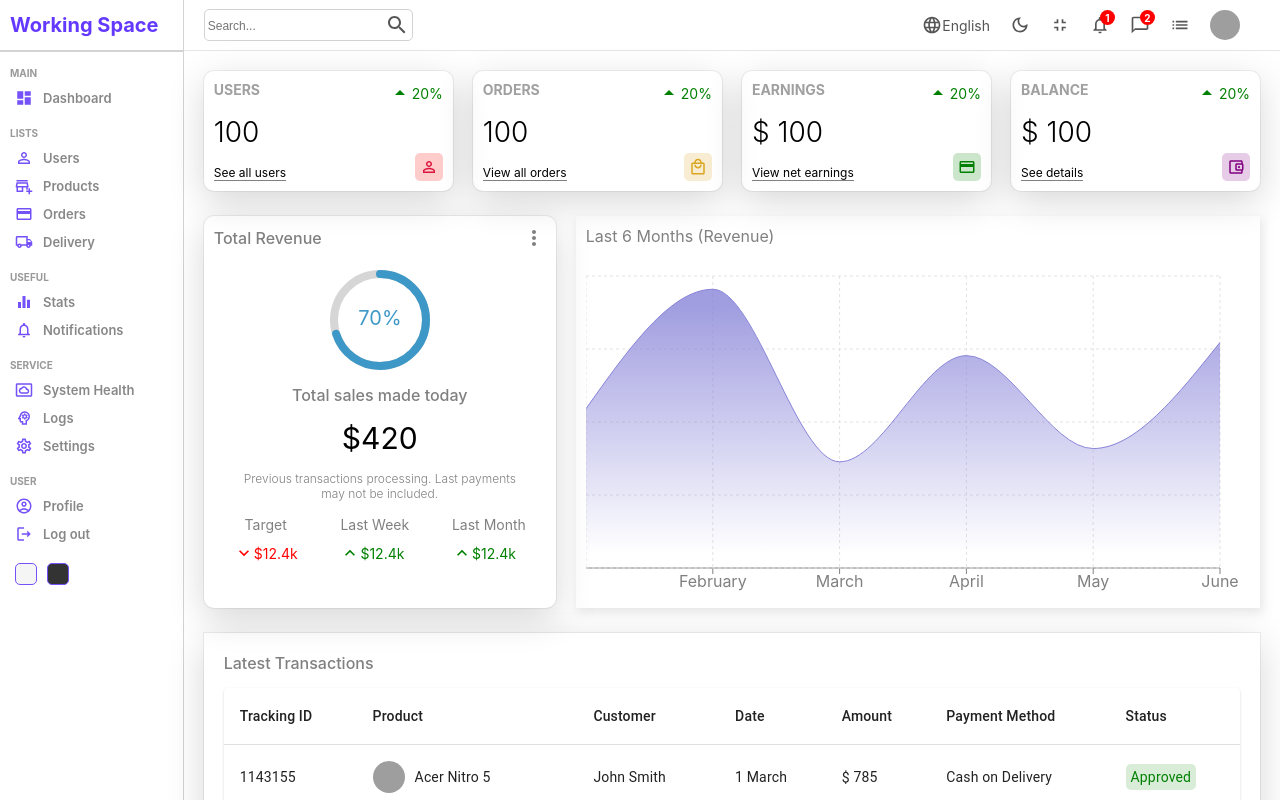
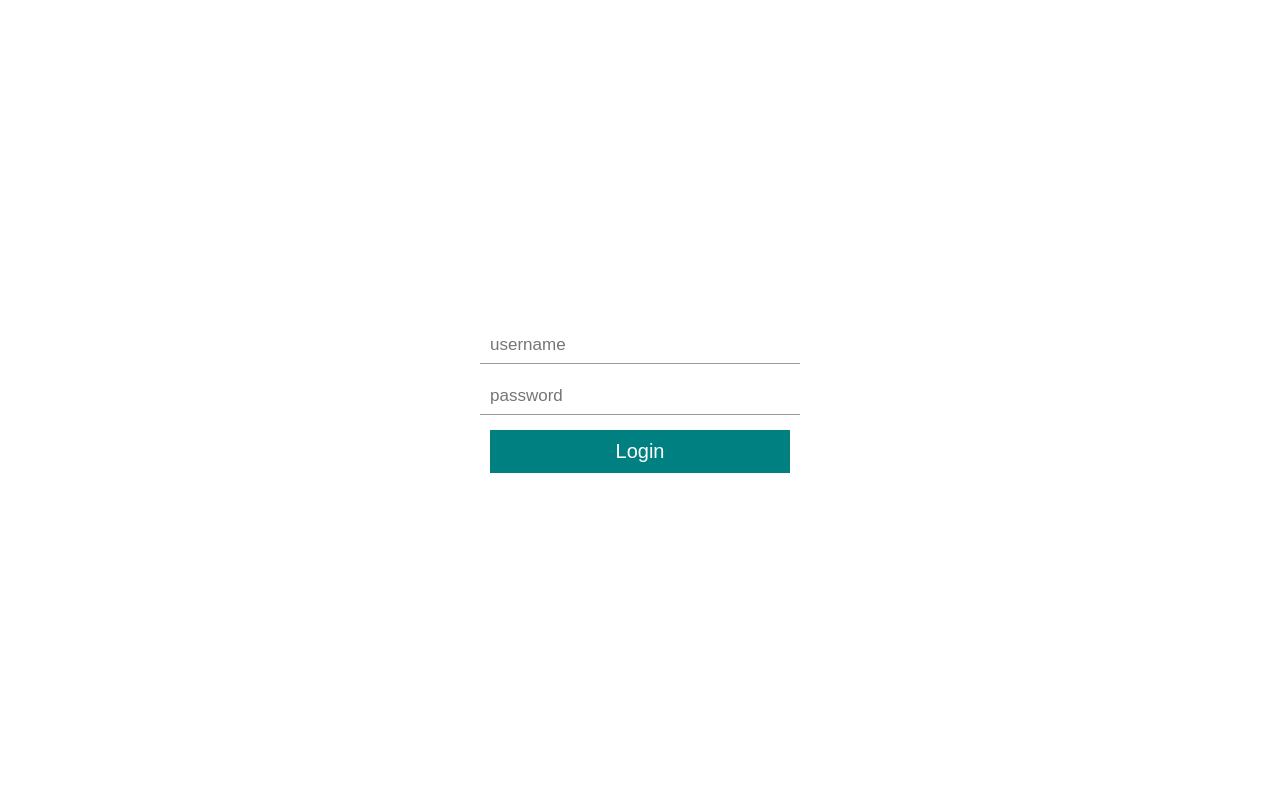
Before and after one commit to ColaCat27/adminPanelReact, a React (Create React App) app: page / in a window 1280 px wide. Shown: the top 800 px of the page. Built offline with nearby package versions, Linux system fonts and the light colour scheme; grey boxes are pictures that could not be loaded.

Commit message:
add logout

```diff
--- a/src/App.js
+++ b/src/App.js
@@ -5,38 +5,36 @@ import List from './pages/list/List';
 import Single from './pages/single/Single';
 import New from './pages/new/New';
 import './style/dark.scss';
-import {useState, useContext} from 'react';
+import { useContext} from 'react';
 import {
-  BrowserRouter as Router,
-  Switch,
   Route,
-  Link,
   Routes,
   BrowserRouter
 } from "react-router-dom";
 
 import { productInputs, userInputs } from './formSource';
 import { DarkModeContext } from './context/darkModeContext';
+import { AuthContext } from './context/authContext';
 
 function App() {
 
-  const {darkMode} = useContext(DarkModeContext);
-
+  const { darkMode } = useContext(DarkModeContext);
+  const { user } = useContext(AuthContext);
   return (
     <div className={darkMode ? "app dark" : "app"}>
       <BrowserRouter>
         <Routes>
-          <Route path="/" element={<Home/>}></Route>
-          <Route path="login" element={<Login/>}></Route>
+          <Route path="/" element={!user ? <Login/> : <Home/>}></Route>
+          <Route path="login" element={!user ? <Login/> : <Home/>}></Route>
           <Route path="users">
-            <Route index element={<List/>}></Route>
-            <Route path=":userId" element={<Single/>}></Route>
-            <Route path="new" element={<New inputs={userInputs} title="Add new user"/>}></Route>
+            <Route index element={!user ? <Login/> : <List/>}></Route>
+            <Route path=":userId" element={!user ? <Login/> : <Single/>}></Route>
+            <Route path="new" element={!user ? <Login/> : <New inputs={userInputs} title="Add new user"/>}></Route>
           </Route>
           <Route path="products">
-            <Route index element={<List/>}></Route>
-            <Route path=":userId" element={<Single/>}></Route>
-            <Route path="new" element={<New inputs={productInputs} title="Add new product"/>}></Route>
+            <Route index element={!user ? <Login/> : <List/>}></Route>
+            <Route path=":userId" element={!user ? <Login/> : <Single/>}></Route>
+            <Route path="new" element={!user ? <Login/> : <New inputs={productInputs} title="Add new product"/>}></Route>
           </Route>
         </Routes>
       </BrowserRouter>
--- a/src/components/chart/Chart.jsx
+++ /dev/null
@@ -1,64 +0,0 @@
-import './chart.scss';
-import {
-    AreaChart,
-    Area,
-    XAxis,
-    CartesianGrid,
-    Tooltip,
-    ResponsiveContainer,
-} from 'recharts';
-
-const data = [
-    { name: 'January', Total: 1200 },
-    { name: 'February', Total: 2100 },
-    { name: 'March', Total: 800 },
-    { name: 'April', Total: 1600 },
-    { name: 'May', Total: 900 },
-    { name: 'June', Total: 1700 },
-];
-
-const Chart = ({ aspect, title }) => {
-    return (
-        <div className="chart">
-            <div className="title">{title}</div>
-            <ResponsiveContainer width="100%" aspect={aspect}>
-                <AreaChart
-                    width={730}
-                    height={250}
-                    data={data}
-                    margin={{ top: 10, right: 30, left: 0, bottom: 0 }}
-                >
-                    <defs>
-                        <linearGradient id="total" x1="0" y1="0" x2="0" y2="1">
-                            <stop
-                                offset="5%"
-                                stopColor="#8884d8"
-                                stopOpacity={0.8}
-                            />
-                            <stop
-                                offset="95%"
-                                stopColor="#8884d8"
-                                stopOpacity={0}
-                            />
-                        </linearGradient>
-                    </defs>
-                    <XAxis dataKey="name" stroke="gray" />
-                    <CartesianGrid
-                        strokeDasharray="3 3"
-                        className="chartGrid"
-                    />
-                    <Tooltip />
-                    <Area
-                        type="monotone"
-                        dataKey="Total"
-                        stroke="#8884d8"
-                        fillOpacity={1}
-                        fill="url(#total)"
-                    />
-                </AreaChart>
-            </ResponsiveContainer>
-        </div>
-    );
-};
-
-export default Chart;
--- a/src/components/chart/chart.scss
+++ /dev/null
@@ -1,15 +0,0 @@
-.chart {
-  flex: 4;
-  -webkit-box-shadow: 2px 4px 10px 1px rgba(0, 0, 0, 0.47);
-  box-shadow: 2px 4px 10px 1px rgba(201, 201, 201, 0.47);
-  padding: 10px;
-  color: gray;
-
-  .title {
-    margin-bottom: 20px;
-  }
-
-  .chartGrid {
-    stroke: rgb(228, 225, 225);
-  }
-}
--- a/src/components/navbar/Navbar.jsx
+++ b/src/components/navbar/Navbar.jsx
@@ -1,11 +1,7 @@
 import { React, useContext } from 'react';
 import './navbar.scss';
-import SearchIcon from '@mui/icons-material/Search';
 import LanguageIcon from '@mui/icons-material/Language';
 import DarkModeOutlinedIcon from '@mui/icons-material/DarkModeOutlined';
-import FullscreenExitOutlinedIcon from '@mui/icons-material/FullscreenExitOutlined';
-import NotificationsOutlinedIcon from '@mui/icons-material/NotificationsOutlined';
-import ChatBubbleOutlineOutlinedIcon from '@mui/icons-material/ChatBubbleOutlineOutlined';
 import ListOutlinedIcon from '@mui/icons-material/ListOutlined';
 import { DarkModeContext } from '../../context/darkModeContext';
 
@@ -15,10 +11,6 @@ const Navbar = () => {
     return (
         <div className="navbar">
             <div className="wrapper">
-                <div className="search">
-                    <input type="text" placeholder="Search..." />
-                    <SearchIcon />
-                </div>
                 <div className="items">
                     <div className="item">
                         <LanguageIcon className="icon" />
@@ -32,17 +24,6 @@ const Navbar = () => {
                                 dispatch({ type: 'TOGGLE' });
                             }}
                         />
-                    </div>
-                    <div className="item">
-                        <FullscreenExitOutlinedIcon className="icon" />
-                    </div>
-                    <div className="item">
-                        <NotificationsOutlinedIcon className="icon" />
-                        <div className="counter">1</div>
-                    </div>
-                    <div className="item">
-                        <ChatBubbleOutlineOutlinedIcon className="icon" />
-                        <div className="counter">2</div>
                     </div>
                     <div className="item">
                         <ListOutlinedIcon className="icon" />
--- a/src/components/navbar/navbar.scss
+++ b/src/components/navbar/navbar.scss
@@ -11,7 +11,7 @@
   display: flex;
   align-items: center;
   padding: 20px;
-  justify-content: space-between;
+  justify-content: flex-end;
   width: 100%;
 
   .search {
--- a/src/components/sidebar/Sidebar.jsx
+++ b/src/components/sidebar/Sidebar.jsx
@@ -3,21 +3,17 @@ import './sidebar.scss';
 import DashboardIcon from '@mui/icons-material/Dashboard';
 import PersonOutlineOutlinedIcon from '@mui/icons-material/PersonOutlineOutlined';
 import AddBusinessOutlinedIcon from '@mui/icons-material/AddBusinessOutlined';
-import CreditCardOutlinedIcon from '@mui/icons-material/CreditCardOutlined';
-import LocalShippingOutlinedIcon from '@mui/icons-material/LocalShippingOutlined';
-import EqualizerOutlinedIcon from '@mui/icons-material/EqualizerOutlined';
-import NotificationsOutlinedIcon from '@mui/icons-material/NotificationsOutlined';
-import SettingsSystemDaydreamOutlinedIcon from '@mui/icons-material/SettingsSystemDaydreamOutlined';
-import PsychologyOutlinedIcon from '@mui/icons-material/PsychologyOutlined';
-import SettingsOutlinedIcon from '@mui/icons-material/SettingsOutlined';
-import AccountCircleOutlinedIcon from '@mui/icons-material/AccountCircleOutlined';
 import LogoutOutlinedIcon from '@mui/icons-material/LogoutOutlined';
 import { Link } from 'react-router-dom';
+import { useContext } from 'react';
+import { AuthContext } from '../../context/authContext';
 import { DarkModeContext } from '../../context/darkModeContext';
-import { useContext } from 'react';
 
 const Sidebar = () => {
-    const { dispatch } = useContext(DarkModeContext);
+    const dispatchTheme = useContext(DarkModeContext).dispatch;
+
+    const dispatchAuth = useContext(AuthContext).dispatch;
+
     return (
         <div className="sidebar">
             <div className="top">
@@ -29,10 +25,12 @@ const Sidebar = () => {
             <div className="center">
                 <ul>
                     <p className="title">MAIN</p>
-                    <li>
-                        <DashboardIcon className="icon" />
-                        <span>Dashboard</span>
-                    </li>
+                    <Link to="/" style={{ textDecoration: 'none' }}>
+                        <li>
+                            <DashboardIcon className="icon" />
+                            <span>Dashboard</span>
+                        </li>
+                    </Link>
                     <p className="title">LISTS</p>
                     <Link to="/users" style={{ textDecoration: 'none' }}>
                         <li>
@@ -46,44 +44,16 @@ const Sidebar = () => {
                             <span>Products</span>
                         </li>
                     </Link>
-                    <li>
-                        <CreditCardOutlinedIcon className="icon" />
-                        <span>Orders</span>
-                    </li>
-                    <li>
-                        <LocalShippingOutlinedIcon className="icon" />
-                        <span>Delivery</span>
-                    </li>
-                    <p className="title">USEFUL</p>
-                    <li>
-                        <EqualizerOutlinedIcon className="icon" />
-                        <span>Stats</span>
-                    </li>
-                    <li>
-                        <NotificationsOutlinedIcon className="icon" />
-                        <span>Notifications</span>
-                    </li>
-                    <p className="title">SERVICE</p>
-                    <li>
-                        <SettingsSystemDaydreamOutlinedIcon className="icon" />
-                        <span>System Health</span>
-                    </li>
-                    <li>
-                        <PsychologyOutlinedIcon className="icon" />
-                        <span>Logs</span>
-                    </li>
-                    <li>
-                        <SettingsOutlinedIcon className="icon" />
-                        <span>Settings</span>
-                    </li>
                     <p className="title">USER</p>
                     <li>
-                        <AccountCircleOutlinedIcon className="icon" />
-                        <span>Profile</span>
-                    </li>
-                    <li>
                         <LogoutOutlinedIcon className="icon" />
-                        <span>Log out</span>
+                        <span
+                            onClick={() => {
+                                dispatchAuth({ type: 'LOGOUT' });
+                            }}
+                        >
+                            Log out
+                        </span>
                     </li>
                 </ul>
             </div>
@@ -91,13 +61,13 @@ const Sidebar = () => {
                 <div
                     className="colorOption"
                     onClick={() => {
-                        dispatch({ type: 'LIGHT' });
+                        dispatchTheme({ type: 'LIGHT' });
                     }}
                 ></div>
                 <div
                     className="colorOption"
                     onClick={() => {
-                        dispatch({ type: 'DARK' });
+                        dispatchTheme({ type: 'DARK' });
                     }}
                 ></div>
             </div>
--- a/src/pages/home/Home.jsx
+++ b/src/pages/home/Home.jsx
@@ -3,8 +3,6 @@ import './home.scss';
 import Sidebar from '../../components/sidebar/Sidebar';
 import Navbar from '../../components/navbar/Navbar';
 import Widget from '../../components/widget/Widget';
-import Featured from '../../components/featured/Featured';
-import Chart from '../../components/chart/Chart';
 import Table from '../../components/table/Table';
 
 const Home = () => {
@@ -16,15 +14,10 @@ const Home = () => {
                 <div className="widgets">
                     <Widget type="user" />
                     <Widget type="order" />
-                    <Widget type="earning" />
-                    <Widget type="balance" />
                 </div>
-                <div className="charts">
-                    <Featured />
-                    <Chart title="Last 6 Months (Revenue)" aspect={2 / 1} />
-                </div>
+
                 <div className="listContainer">
-                    <div className="listTitle">Latest Transactions</div>
+                    <div className="listTitle">Recently added</div>
                     <Table />
                 </div>
             </div>
--- a/src/pages/list/List.jsx
+++ b/src/pages/list/List.jsx
@@ -3,8 +3,14 @@ import './list.scss';
 import Sidebar from '../../components/sidebar/Sidebar';
 import Navbar from '../../components/navbar/Navbar';
 import Datatable from '../../components/datatable/Datatable';
+import axios from 'axios';
 
 const List = () => {
+    const getData = async () => {
+        const response = await axios.get('/users');
+        console.log(response);
+    };
+
     return (
         <div className="list">
             <Sidebar />
```
Also changed, not shown: src/pages/single/Single.jsx (+14 -10 lines).
